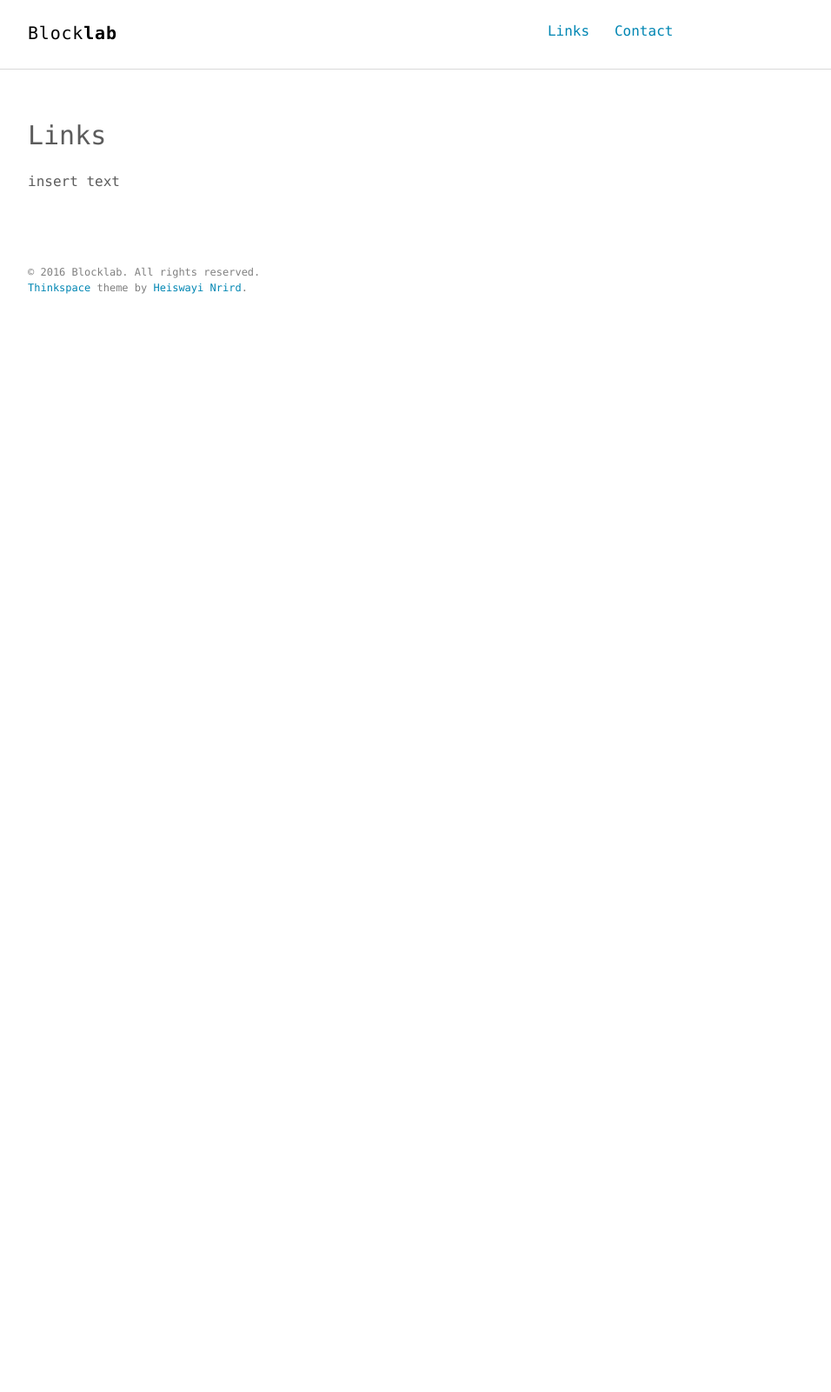
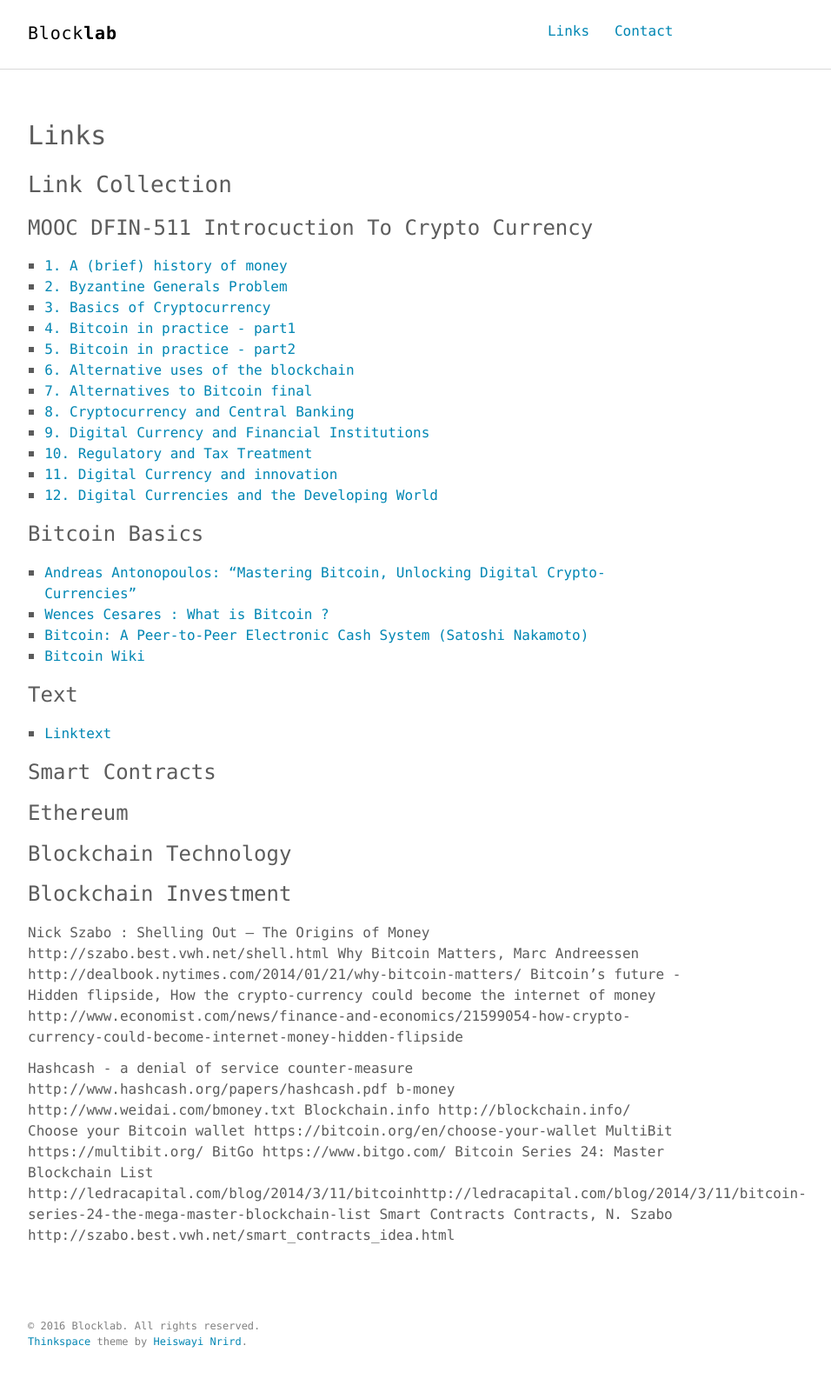
Before and after one commit to blocklab/site, a Jekyll site: the page built from links.md, in a window 1280 px wide. Shown: the whole page at 87% size, without its empty margins (232-1188 px from the left). Built offline with Jekyll 4.4.1, drawn with Linux system fonts in a browser that asks for light colours; before the commit the page ends 900 px from its top, so only the background shows below that.

Commit message:
Update links.md

```diff
--- a/links.md
+++ b/links.md
@@ -4,4 +4,56 @@ title: Links
 permalink: /links/
 ---
 
-insert text
+## Link Collection
+
+### MOOC DFIN-511 Introcuction To Crypto Currency
+* [1. A (brief) history of money](https://db.tt/yqorTxjh)
+* [2. Byzantine Generals Problem](https://db.tt/BcYGaVB8)
+* [3. Basics of Cryptocurrency](https://db.tt/Yqlx9DvW)
+* [4. Bitcoin in practice - part1](https://db.tt/1qGrVT1W)
+* [5. Bitcoin in practice - part2](https://db.tt/eqFusbZO)
+* [6. Alternative uses of the blockchain](https://db.tt/iNDhgLDq)
+* [7. Alternatives to Bitcoin final](https://db.tt/FM3Zxr6r)
+* [8. Cryptocurrency and Central Banking](https://db.tt/KEEbxd8T)
+* [9. Digital Currency and Financial Institutions](https://db.tt/FV8seM6I)
+* [10. Regulatory and Tax Treatment](https://db.tt/mxyVCOgl)
+* [11. Digital Currency and innovation](https://db.tt/CSy7iC1s)
+* [12. Digital Currencies and the Developing World](https://db.tt/pAqXuGz5)
+
+### Bitcoin Basics
+* [Andreas Antonopoulos: “Mastering Bitcoin, Unlocking Digital Crypto-Currencies”](https://github.com/aantonop/bitcoinbook/blob/develop/ch01.asciidoc)
+* [Wences Cesares : What is Bitcoin ?](https://www.linkedin.com/pulse/20141120164624-208991-what-is-bitcoin)
+* [Bitcoin: A Peer-to-Peer Electronic Cash System (Satoshi Nakamoto)](https://bitcoin.org/bitcoin.pdf)
+* [Bitcoin Wiki](https://en.bitcoin.it/)
+
+### Text
+* [Linktext](www.spiegel.de)
+
+### Smart Contracts
+
+### Ethereum
+
+### Blockchain Technology
+
+### Blockchain Investment
+
+
+
+
+
+
+Nick Szabo : Shelling Out – The Origins of Money	http://szabo.best.vwh.net/shell.html
+Why Bitcoin Matters, Marc Andreessen	http://dealbook.nytimes.com/2014/01/21/why-bitcoin-matters/
+Bitcoin’s future - Hidden flipside, How the crypto-currency could become the internet of money	http://www.economist.com/news/finance-and-economics/21599054-how-crypto-currency-could-become-internet-money-hidden-flipside
+
+
+
+
+Hashcash - a denial of service counter-measure	http://www.hashcash.org/papers/hashcash.pdf
+b-money	http://www.weidai.com/bmoney.txt
+Blockchain.info	http://blockchain.info/
+Choose your Bitcoin wallet	https://bitcoin.org/en/choose-your-wallet
+MultiBit	https://multibit.org/
+BitGo	https://www.bitgo.com/
+Bitcoin Series 24: Master Blockchain List	http://ledracapital.com/blog/2014/3/11/bitcoinhttp://ledracapital.com/blog/2014/3/11/bitcoin-series-24-the-mega-master-blockchain-list
+Smart Contracts Contracts, N. Szabo	http://szabo.best.vwh.net/smart_contracts_idea.html
```
